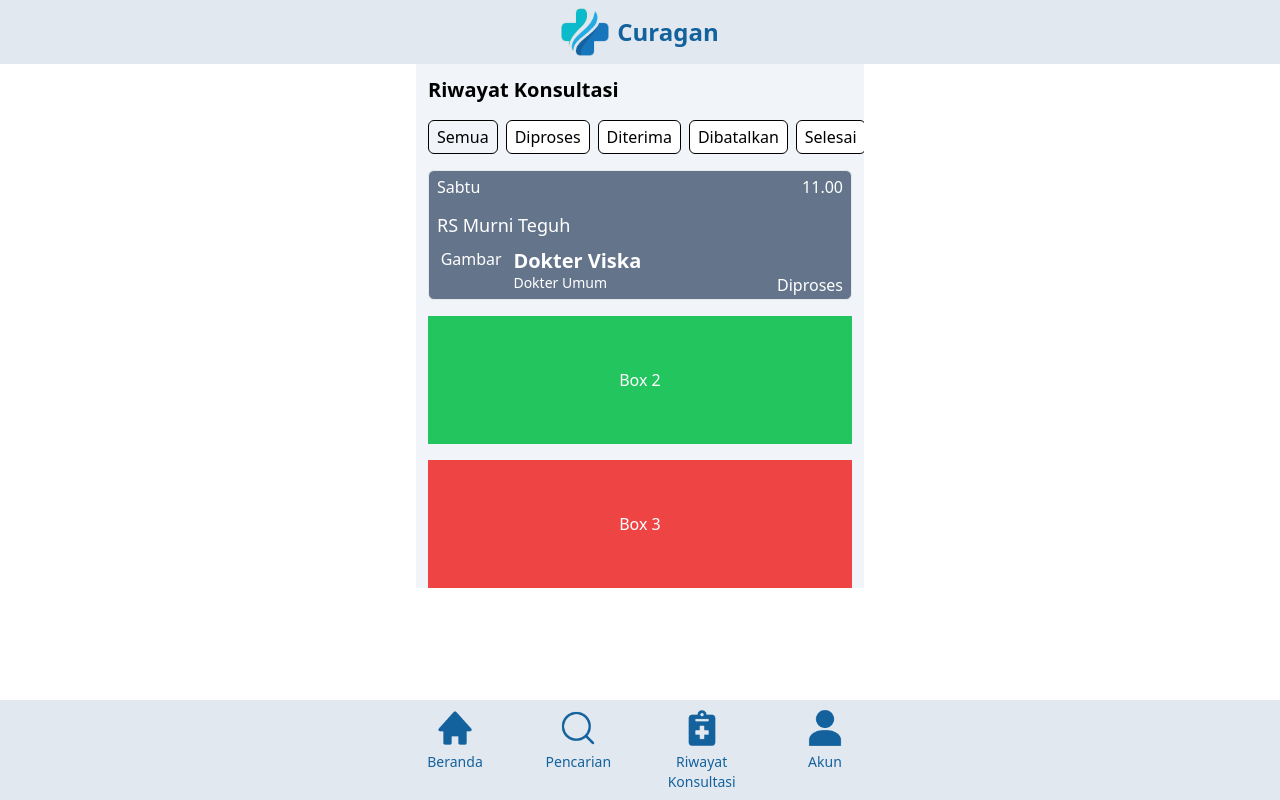
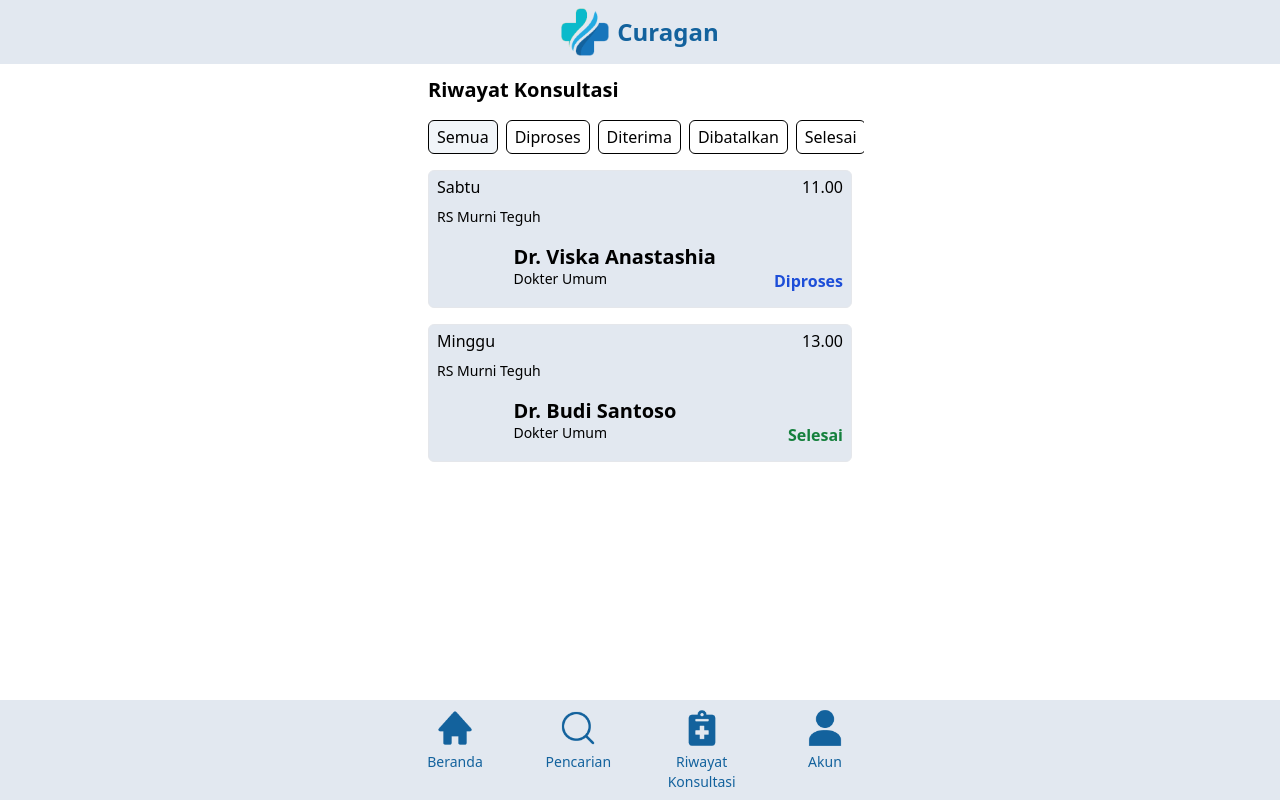
Before and after one commit to curagan/curagan-frontend, a Next.js app: page /riwayat in a window 1280 px wide. Built offline with nearby package versions, Linux system fonts and the light colour scheme.

Commit message:
feat: improve styling on riwayat page

```diff
--- a/components/riwayat/Filters.tsx
+++ b/components/riwayat/Filters.tsx
@@ -1,21 +1,21 @@
 export const Filters = () => {
   return (
     <div className="flex gap-2">
-      <div className="border border-solid rounded-md border-black bg-slate-100 inline-block text-black px-2 py-1">
+      <button className="border border-solid rounded-md border-black bg-slate-100 inline-block text-black px-2 py-1">
         Semua
-      </div>
-      <div className="border border-solid rounded-md border-black bg-white inline-block text-black px-2 py-1">
+      </button>
+      <button className="border border-solid rounded-md border-black bg-white inline-block text-black px-2 py-1">
         Diproses
-      </div>
-      <div className="border border-solid rounded-md border-black bg-white inline-block text-black px-2 py-1">
+      </button>
+      <button className="border border-solid rounded-md border-black bg-white inline-block text-black px-2 py-1">
         Diterima
-      </div>
-      <div className="border border-solid rounded-md border-black bg-white inline-block text-black px-2 py-1">
+      </button>
+      <button className="border border-solid rounded-md border-black bg-white inline-block text-black px-2 py-1">
         Dibatalkan
-      </div>
-      <div className="border border-solid rounded-md border-black bg-white inline-block text-black px-2 py-1">
+      </button>
+      <button className="border border-solid rounded-md border-black bg-white inline-block text-black px-2 py-1">
         Selesai
-      </div>
+      </button>
     </div>
   );
 };
--- a/components/riwayat/HistoryList.tsx
+++ b/components/riwayat/HistoryList.tsx
@@ -2,30 +2,51 @@ export const HistoryList = () => {
   return (
     <div>
       <div className="flex flex-col space-y-4">
-        <div className="border border-solid rounded-md w-full h-30 bg-slate-500 text-white flex flex-col items-center justify-center">
+        <div className="border border-solid rounded-md w-full h-30 bg-slate-200 text-black flex flex-col items-center justify-center">
           <div className="w-full h-1/3 flex flex-row justify-between">
-            <h1 className="py-1 px-2">Sabtu</h1>
-            <h1 className="py-1 px-2">11.00</h1>
+            <h1 className="py-1 px-2 font-medium">Sabtu</h1>
+            <h1 className="py-1 px-2 font-medium">11.00</h1>
           </div>
           <div className="w-full h-1/3  text-left">
-            <h1 className="px-2 py-2 text-lg">RS Murni Teguh</h1>
+            <h1 className="px-2 py-1 text-sm">RS Murni Teguh</h1>
           </div>
           <div className="w-full h-1/3  flex flex-row justify-between">
-            <div className="w-1/5  text-center">Gambar</div>
+            <div className="w-1/5  text-center"></div>
             <div className="w-4/5  flex flex-col">
-              <div className="h-1/2  font-semibold text-xl ">Dokter Viska</div>
+              <div className="h-1/2  font-semibold text-xl py-3 ">
+                Dr. Viska Anastashia
+              </div>
               <div className="h-1/2  flex flex-row">
-                <div className="w-1/2  text-sm">Dokter Umum</div>
-                <div className="w-1/2  text-right px-2">Diproses</div>
+                <div className="w-1/2 text-sm">Dokter Umum</div>
+                <div className="w-1/2  text-right px-2 font-semibold text-blue-700">
+                  Diproses
+                </div>
               </div>
             </div>
           </div>
         </div>
-        <div className="w-full h-32 bg-green-500 text-white flex items-center justify-center">
-          Box 2
-        </div>
-        <div className="w-full h-32 bg-red-500 text-white flex items-center justify-center">
-          Box 3
+        <div className="border border-solid rounded-md w-full h-30 bg-slate-200 text-black flex flex-col items-center justify-center">
+          <div className="w-full h-1/3 flex flex-row justify-between">
+            <h1 className="py-1 px-2 font-medium">Minggu</h1>
+            <h1 className="py-1 px-2 font-medium">13.00</h1>
+          </div>
+          <div className="w-full h-1/3  text-left">
+            <h1 className="px-2 py-1 text-sm">RS Murni Teguh</h1>
+          </div>
+          <div className="w-full h-1/3  flex flex-row justify-between">
+            <div className="w-1/5  text-center"></div>
+            <div className="w-4/5  flex flex-col">
+              <div className="h-1/2  font-semibold text-xl py-3 ">
+                Dr. Budi Santoso
+              </div>
+              <div className="h-1/2  flex flex-row">
+                <div className="w-1/2 text-sm">Dokter Umum</div>
+                <div className="w-1/2 text-right px-2 text-green-700 font-semibold">
+                  Selesai
+                </div>
+              </div>
+            </div>
+          </div>
         </div>
       </div>
     </div>
--- a/pages/riwayat/index.tsx
+++ b/pages/riwayat/index.tsx
@@ -7,7 +7,7 @@ import { NextPage } from 'next';
 const Home: NextPage = () => {
   return (
     <LayoutWrapper>
-      <div className="w-full flex flex-col gap-4 p-3 pb-0  bg-slate-100">
+      <div className="w-full flex flex-col gap-4 p-3 pb-0 ">
         <Title />
         <Filters />
         <HistoryList />
```
